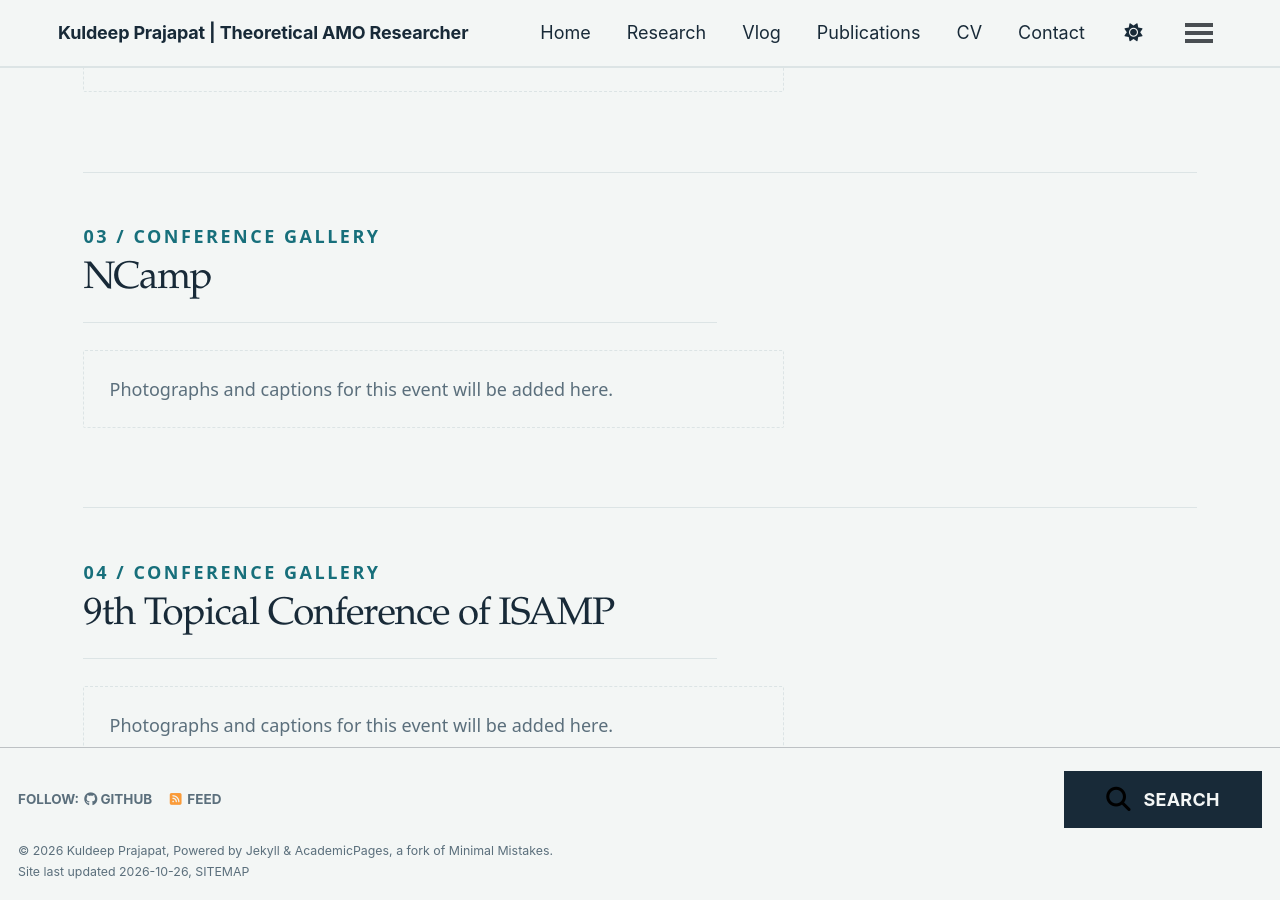
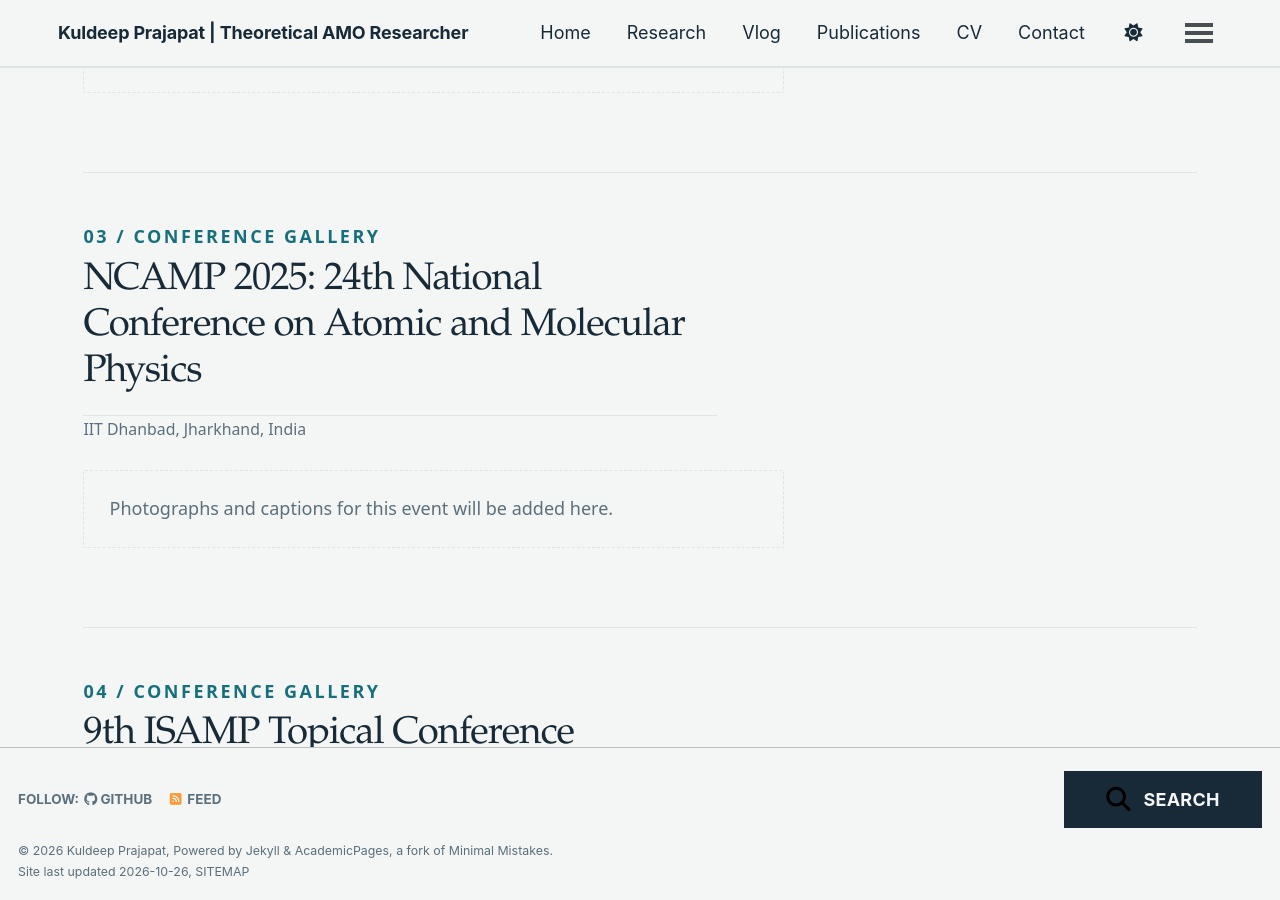
Before and after one commit to PRAJAPAT-KULDEEP/kuldeep-prajapat, a Jekyll site: the page built from _pages/gallery.md, in a window 1280 px wide and 900 px high, scrolled down 1016 px. Built offline with Jekyll 4.4.1, drawn with Linux system fonts in a browser that asks for light colours; a style sheet for code colours, icons or effects is not loaded.

Commit message:
Add dates and venues to conference gallery

```diff
--- a/_data/gallery.yml
+++ b/_data/gallery.yml
@@ -2,13 +2,17 @@
 # Each photo needs an image path, descriptive alt text, and an optional caption.
 - title: "WUFXS 2026: The 2026 International Workshop on UltraFast X-Ray Science"
   location: "Shanghai, China"
+  date: ""
   photos: []
 - title: "IAMNOP-2025: International Conference on Atomic, Molecular, Nano, and Optical Physics with Applications"
   location: "Jawaharlal Nehru University (JNU), New Delhi, India"
+  date: ""
   photos: []
-- title: "NCamp"
-  location: ""
+- title: "NCAMP 2025: 24th National Conference on Atomic and Molecular Physics"
+  location: "IIT Dhanbad, Jharkhand, India"
+  date: "January 8–11, 2025"
   photos: []
-- title: "9th Topical Conference of ISAMP"
-  location: ""
+- title: "9th ISAMP Topical Conference"
+  location: "PRL, Ahmedabad, Gujarat, India"
+  date: "February 15–17, 2024"
   photos: []
```
